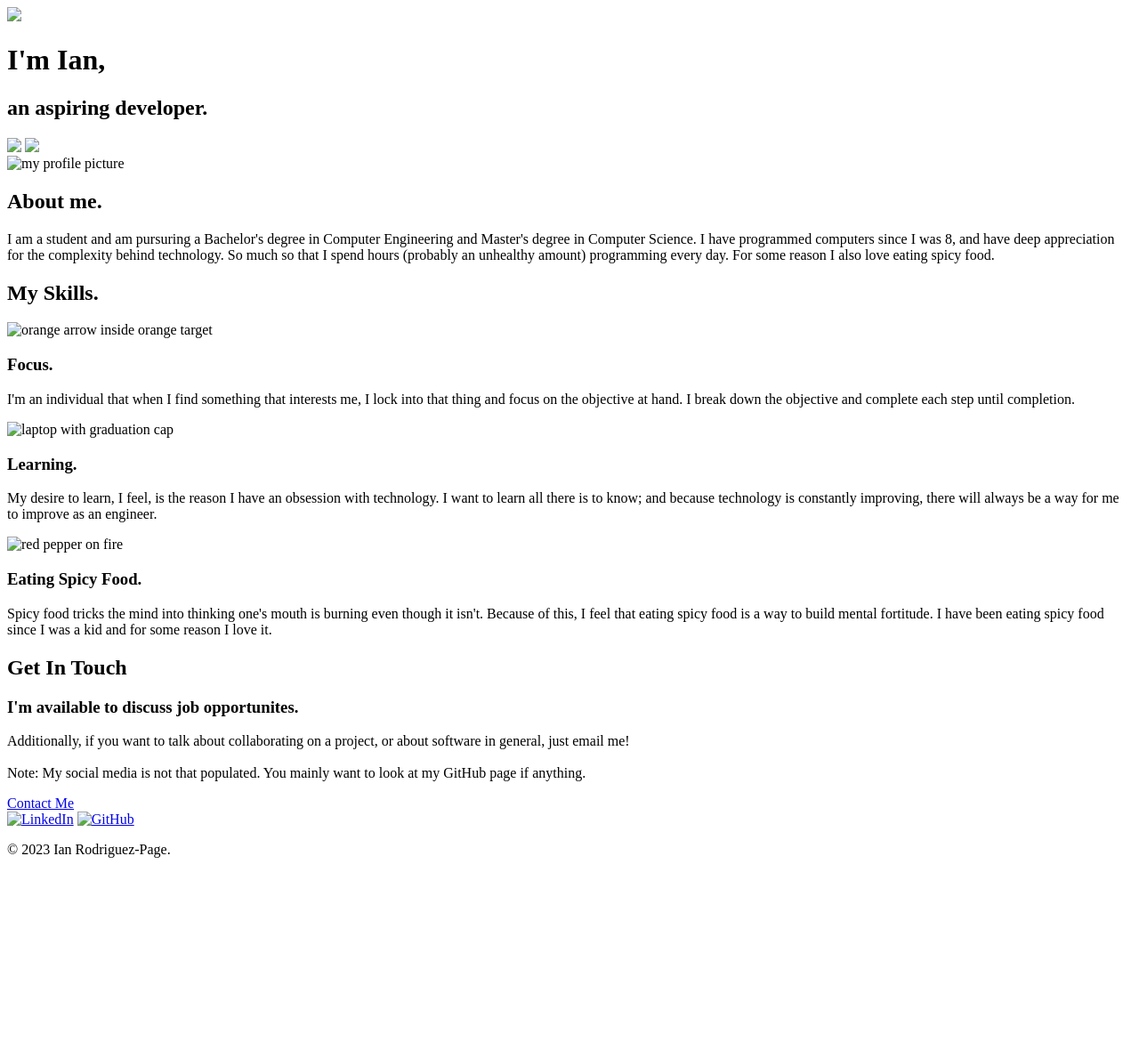
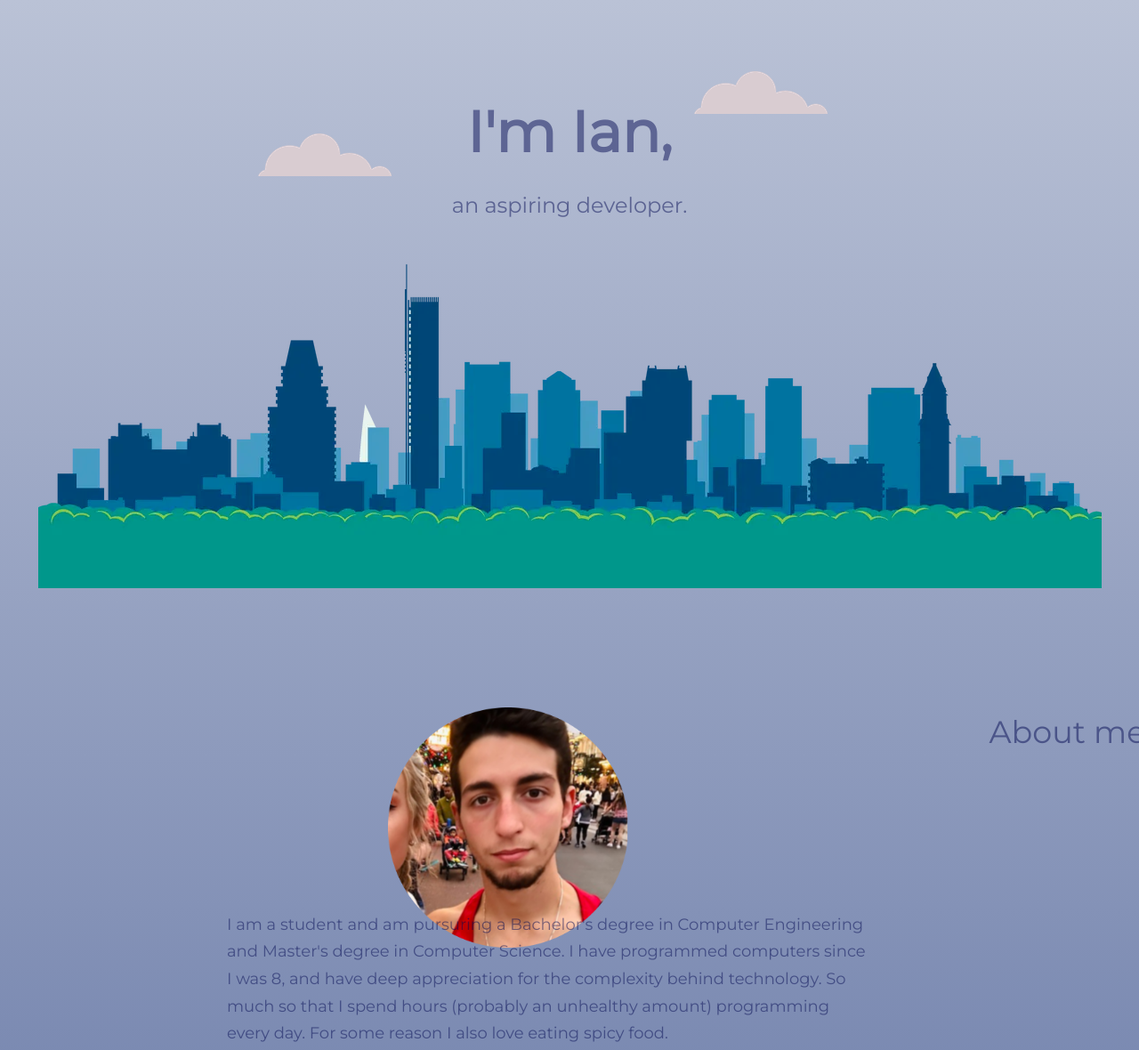
Before and after one commit to ip-ragmatic/ian-cv, a plain HTML site: page index.html in a window 1280 px wide. Shown: the top 1180 px of the page at 89% size. Before the commit the page ends 980 px from the top, so only its background shows below. Drawn offline with Linux system fonts and the light colour scheme; the site is published under a folder, as on GitHub Pages, so addresses that start at the root find nothing.

Commit message:
adding css to website

```diff
--- a/index.html
+++ b/index.html
@@ -5,8 +5,8 @@
     <meta http-equiv="X-UA-Compatible" content="IE=edge" />
     <meta name="viewport" content="width=device-width, initial-scale=1.0" />
     <title>Ian Page</title>
-    <link rel="stylesheet" href="/css/styles.css" />
-    <link rel="icon" href="/images/favicon.ico" />
+    <link rel="stylesheet" href="css/styles.css" />
+    <link rel="icon" href="images/favicon.ico" />
     <link rel="preconnect" href="https://fonts.googleapis.com" />
     <link rel="preconnect" href="https://fonts.gstatic.com" crossorigin />
     <link
@@ -17,18 +17,18 @@
 
   <body>
     <div class="top-container">
-      <img class="top-cloud" src="/images/cloud.png" />
+      <img class="top-cloud" src="images/cloud.png" />
       <h1>I'm Ian,</h1>
       <h2 id="h1-description">an aspiring developer.</h2>
-      <img class="bottom-cloud" src="/images/cloud.png" />
-      <img class="city-skyline" src="/images/city-skyline.png" />
+      <img class="bottom-cloud" src="images/cloud.png" />
+      <img class="city-skyline" src="images/city-skyline.png" />
     </div>
 
     <div class="mid-container">
       <div class="profile">
         <img
           id="profile-picture"
-          src="/images/temp-profile-pic.webp"
+          src="images/temp-profile-pic.webp"
           alt="my profile picture"
         />
         <h2 class="about-head">About me.</h2>
@@ -47,7 +47,7 @@
         <div class="skill-row" id="row1">
           <img
             class="focus-pic"
-            src="/images/focus.png"
+            src="images/focus.png"
             alt="orange arrow inside orange target"
           />
           <h3>Focus.</h3>
@@ -60,7 +60,7 @@
         <div class="skill-row" id="row2">
           <img
             class="learning-pic"
-            src="/images//learning.png"
+            src="images//learning.png"
             alt="laptop with graduation cap"
           />
           <h3>Learning.</h3>
@@ -74,7 +74,7 @@
         <div class="skill-row" id="row3">
           <img
             class="spicy-pic"
-            src="/images/spicy.png"
+            src="images/spicy.png"
             alt="red pepper on fire"
           />
           <h3>Eating Spicy Food.</h3>
@@ -105,11 +105,11 @@
         <a href="https://www.linkedin.com/in/ian-rodriguez-page-89b962246/"
           ><img
             class="social-btn"
-            src="/images/linkedin-logo.png"
+            src="images/linkedin-logo.png"
             alt="LinkedIn"
         /></a>
         <a href="https://github.com/ip-ragmatic"
-          ><img class="social-btn" src="/images/github-cat.png" alt="GitHub"
+          ><img class="social-btn" src="images/github-cat.png" alt="GitHub"
         /></a>
       </div>
       <p class="copyright">© 2023 Ian Rodriguez-Page.</p>
```
